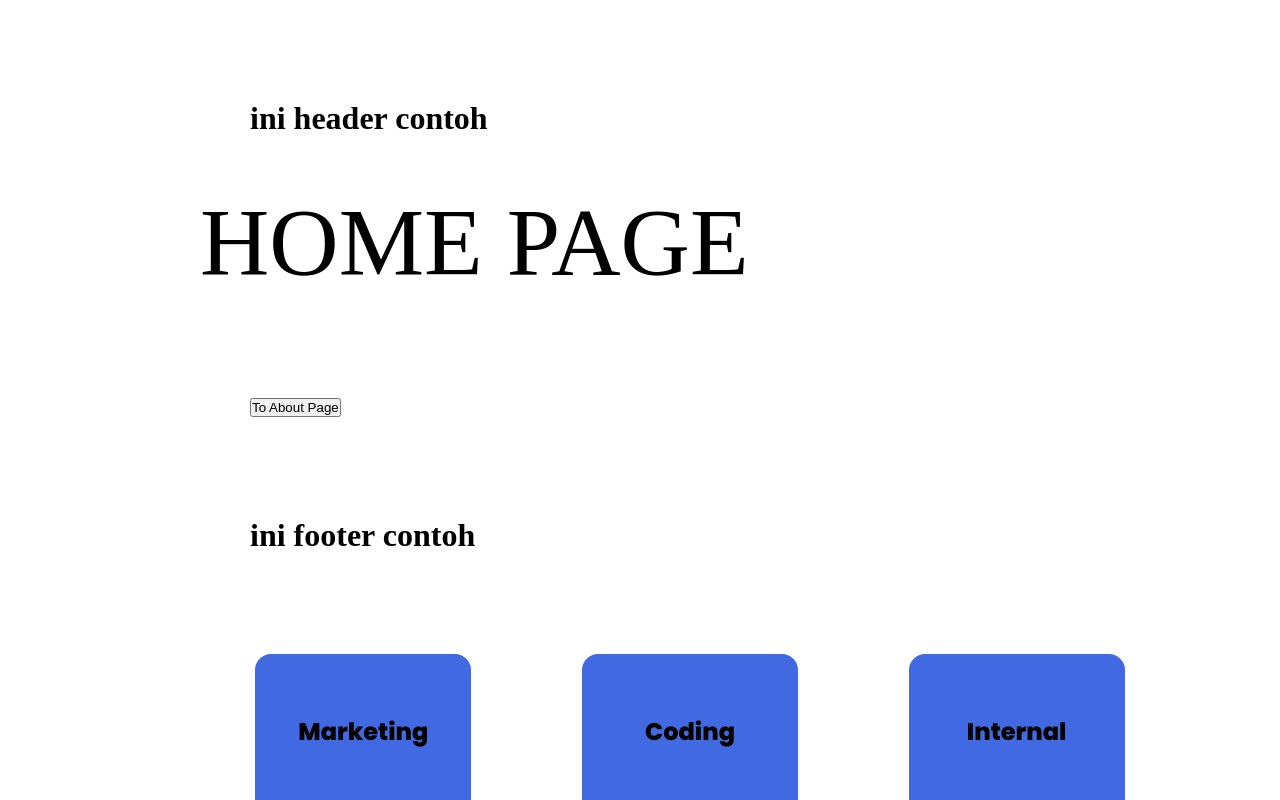
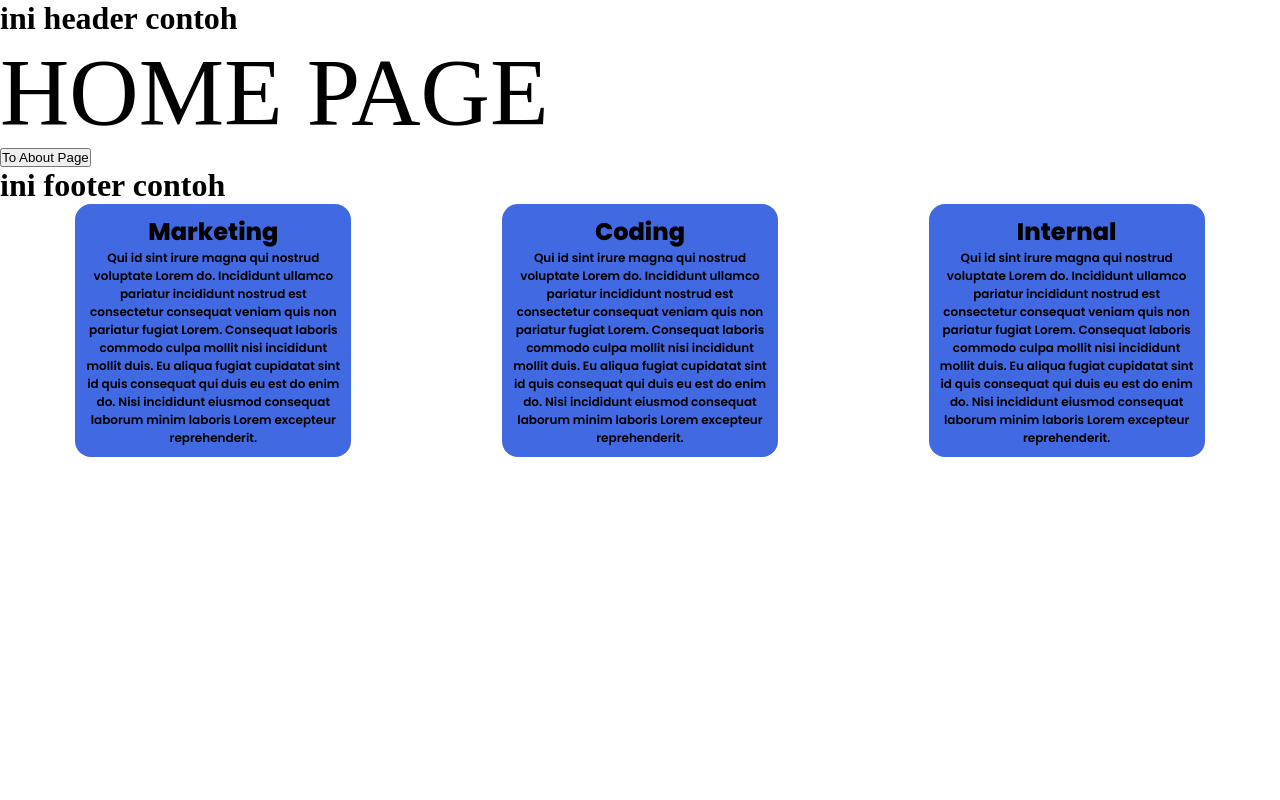
Before and after one commit to IgnatiusMD/TestingWebsite, a React (Create React App) app: page / in a window 1280 px wide. Shown: the top 800 px of the page. Built offline with nearby package versions, Linux system fonts and the light colour scheme.

Commit message:
fixing margin

```diff
--- a/src/styles/base/_base.scss
+++ b/src/styles/base/_base.scss
@@ -1,4 +1,4 @@
 *{
-    margin: 50px;
+    margin: 0px;
     padding: 0px;
 }
```
